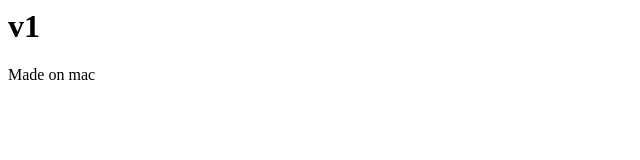
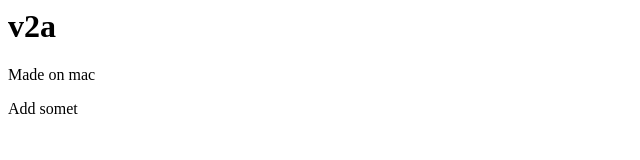
Before and after one commit to rerreby/learn, a plain HTML site: page index.html in a window 1280 px wide. Shown: the whole page, without its empty margins (0-640 px from the left). Drawn offline with Linux system fonts and the light colour scheme.

Commit message:
added more on mac

```diff
--- a/index.html
+++ b/index.html
@@ -1,4 +1,5 @@
 <body>
-	<h1>v1</h1>
+	<h1>v2a</h1>
 	<p>Made on mac</p>
+	<p>Add somet</p>
 </body>
```
